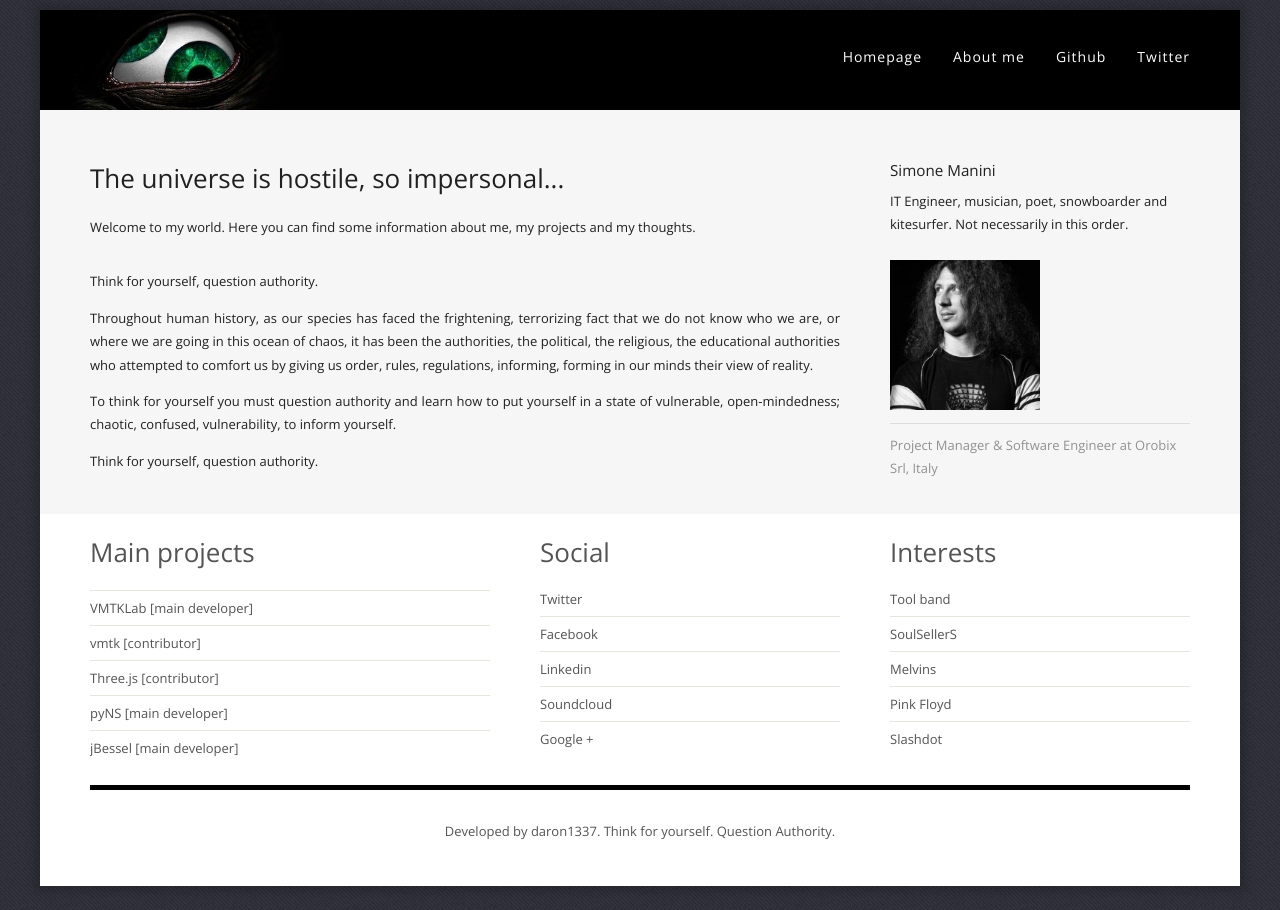
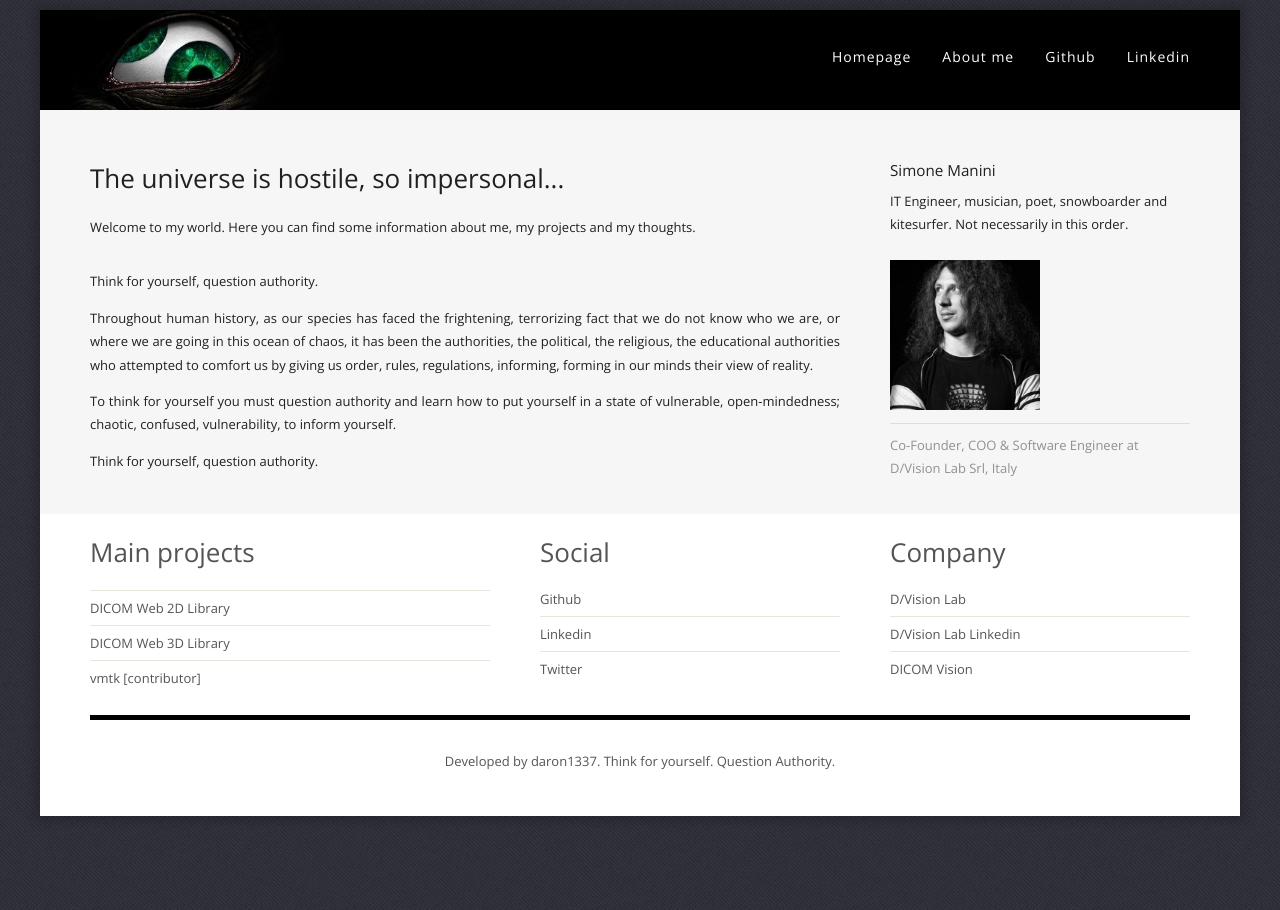
Before and after one commit to daron1337/daron1337.github.com, a Jekyll site: the page built from index.html, in a window 1280 px wide. Built offline with Jekyll 4.4.1, drawn with Linux system fonts in a browser that asks for light colours.

Commit message:
feat: updates

```diff
--- a/_layouts/main.html
+++ b/_layouts/main.html
@@ -1,33 +1,49 @@
-<!DOCTYPE html PUBLIC "-//W3C//DTD HTML 4.01 Transitional//EN"
-   "http://www.w3.org/TR/html4/loose.dtd">
+<!DOCTYPE html PUBLIC "-//W3C//DTD HTML 4.01 Transitional//EN" "http://www.w3.org/TR/html4/loose.dtd">
 
 <html xmlns="http://www.w3.org/1999/xhtml">
-
   <head>
     <meta http-equiv="Content-Type" content="text/html; charset=utf-8" />
     <title>{{ page.title }}</title>
     <meta name="keywords" content="" />
     <meta name="description" content="" />
-<link href="http://fonts.googleapis.com/css?family=Open+Sans:400,300,600,700" rel="stylesheet" type="text/css">
+    <link
+      href="http://fonts.googleapis.com/css?family=Open+Sans:400,300,600,700"
+      rel="stylesheet"
+      type="text/css"
+    />
     <link href="css/style.css" rel="stylesheet" type="text/css" media="all" />
     <!--[if IE 6]>
       <link href="default_ie6.css" rel="stylesheet" type="text/css" />
     <![endif]-->
     <script type="text/javascript">
- (function(i,s,o,g,r,a,m){i['GoogleAnalyticsObject']=r;i[r]=i[r]||function(){
-   (i[r].q=i[r].q||[]).push(arguments)},i[r].l=1*new Date();a=s.createElement(o),
-     m=s.getElementsByTagName(o)[0];a.async=1;a.src=g;m.parentNode.insertBefore(a,m)
-       })(window,document,'script','//www.google-analytics.com/analytics.js','ga');
+      (function (i, s, o, g, r, a, m) {
+        i["GoogleAnalyticsObject"] = r;
+        (i[r] =
+          i[r] ||
+          function () {
+            (i[r].q = i[r].q || []).push(arguments);
+          }),
+          (i[r].l = 1 * new Date());
+        (a = s.createElement(o)), (m = s.getElementsByTagName(o)[0]);
+        a.async = 1;
+        a.src = g;
+        m.parentNode.insertBefore(a, m);
+      })(
+        window,
+        document,
+        "script",
+        "//www.google-analytics.com/analytics.js",
+        "ga"
+      );
 
-         ga('create', 'UA-29782379-3', 'daron1337.github.io');
-           ga('send', 'pageview');
+      ga("create", "UA-29782379-3", "daron1337.github.io");
+      ga("send", "pageview");
     </script>
   </head>
 
   <body>
     <div id="wrapper">
       <div id="header">
-
         <div id="logo">
           <img src="media/banner.jpg" width="350px" height="130" alt="" />
         </div>
@@ -35,28 +51,49 @@
           <ul>
             <li><a href="index.html" accesskey="1" title="">Homepage</a></li>
             <li><a href="about.html" accesskey="2" title="">About me</a></li>
-				<li><a href="https://github.com/daron1337" accesskey="3" title="" target="_blank">Github</a></li>
-				<li><a href="https://twitter.com/daron1337" accesskey="4" title="" target="_blank">Twitter</a></li>
+            <li>
+              <a
+                href="https://github.com/daron1337"
+                accesskey="3"
+                title=""
+                target="_blank"
+                >Github</a
+              >
+            </li>
+            <li>
+              <a
+                href="https://www.linkedin.com/in/simone-manini-b0227265/?locale=en_US"
+                accesskey="4"
+                title=""
+                target="_blank"
+                >Linkedin</a
+              >
+            </li>
           </ul>
         </div>
       </div>
       <div id="page">
-		<div id="content">
-
-			{{ content }}
-
-		</div>
+        <div id="content">{{ content }}</div>
         <div id="sidebar">
-
           <div id="tbox1">
             <ul class="style2">
               <li class="first">
                 <h3>Simone Manini</h3>
-						<p>IT Engineer, musician, poet, snowboarder and kitesurfer. Not necessarily in this order.</p>
+                <p>
+                  IT Engineer, musician, poet, snowboarder and kitesurfer. Not
+                  necessarily in this order.
+                </p>
               </li>
-					<p><img src="media/logo.jpg" width="150" height="150" alt="" /></p>
+              <p>
+                <img src="media/logo.jpg" width="150" height="150" alt="" />
+              </p>
               <li>
-						<p><a href="http://www.orobix.com" target="_blank">Project Manager & Software Engineer at Orobix Srl, Italy</a></p>
+                <p>
+                  <a href="http://www.dvisionlab.com" target="_blank"
+                    >Co-Founder, COO & Software Engineer at D/Vision Lab Srl,
+                    Italy</a
+                  >
+                </p>
               </li>
             </ul>
           </div>
@@ -66,31 +103,64 @@
         <div id="tbox1">
           <h2>Main projects</h2>
           <ul class="style1">
-        <li><a href="http://vmtklab.orobix.com" target="_blank">VMTKLab [main developer]</a></li>
-			  <li><a href="http://www.vmtk.org/" target="_blank">vmtk [contributor]</a></li>
-			  <li><a href="https://github.com/mrdoob/three.js" target="_blank">Three.js [contributor]</a></li>
-				<li><a href="https://github.com/archTk/pyNS" target="_blank">pyNS [main developer]</a></li>
-				<li><a href="https://pypi.python.org/pypi/jBessel" target="_blank">jBessel [main developer]</a></li>
+            <li>
+              <a href="http://www.dvisionlab.com/Larvitar/" target="_blank"
+                >DICOM Web 2D Library</a
+              >
+            </li>
+            <li>
+              <a href="http://www.dvisionlab.com/DigletTK/" target="_blank"
+                >DICOM Web 3D Library</a
+              >
+            </li>
+            <li>
+              <a href="http://www.vmtk.org/" target="_blank"
+                >vmtk [contributor]</a
+              >
+            </li>
           </ul>
         </div>
         <div id="tbox2">
           <h2>Social</h2>
           <ul class="style1">
-				<li class="first"><a href="https://twitter.com/daron1337" target="_blank">Twitter</a></li>
-				<li><a href="https://facebook.com/daron1337" target="_blank">Facebook</a></li>
-				<li><a href="http://it.linkedin.com/pub/simone-manini/65/272/b02/" target="_blank">Linkedin</a></li>
-				<li><a href="https://soundcloud.com/soulsellers" target="_blank">Soundcloud</a></li>
-				<li><a href="https://plus.google.com/105981658709972956705" target="_blank">Google +</a></li>
+            <li class="first">
+              <a href="https://github.com/daron1337" target="_blank">Github</a>
+            </li>
+            <li>
+              <a
+                href="http://it.linkedin.com/pub/simone-manini/65/272/b02/"
+                target="_blank"
+                >Linkedin</a
+              >
+            </li>
+            <li>
+              <a href="https://twitter.com/daron1337" target="_blank"
+                >Twitter</a
+              >
+            </li>
           </ul>
         </div>
         <div id="tbox3">
-			<h2>Interests</h2>
+          <h2>Company</h2>
           <ul class="style1">
-				<li class="first"><a href="http://www.toolband.com" target="_blank">Tool band</a></li>
-				<li><a href="http://www.soulsellers.com/" target="_blank">SoulSellerS</a></li>
-				<li><a href="http://themelvins.net/" target="_blank">Melvins</a></li>
-				<li><a href="http://www.pinkfloyd.com" target="_blank">Pink Floyd</a></li>
-				<li><a href="http://slashdot.org/" target="_blank">Slashdot</a></li>
+            <li class="first">
+              <a href="http://www.dvisionlab.com" target="_blank"
+                >D/Vision Lab</a
+              >
+            </li>
+
+            <li>
+              <a
+                href="https://www.linkedin.com/company/29360028"
+                target="_blank"
+                >D/Vision Lab Linkedin</a
+              >
+            </li>
+            <li>
+              <a href="http://www.dicom.vision/" target="_blank"
+                >DICOM Vision</a
+              >
+            </li>
           </ul>
         </div>
       </div>
```
Also changed, not shown: about.html (+5 -3 lines). Lines whose indentation alone changed are shown as unchanged.
